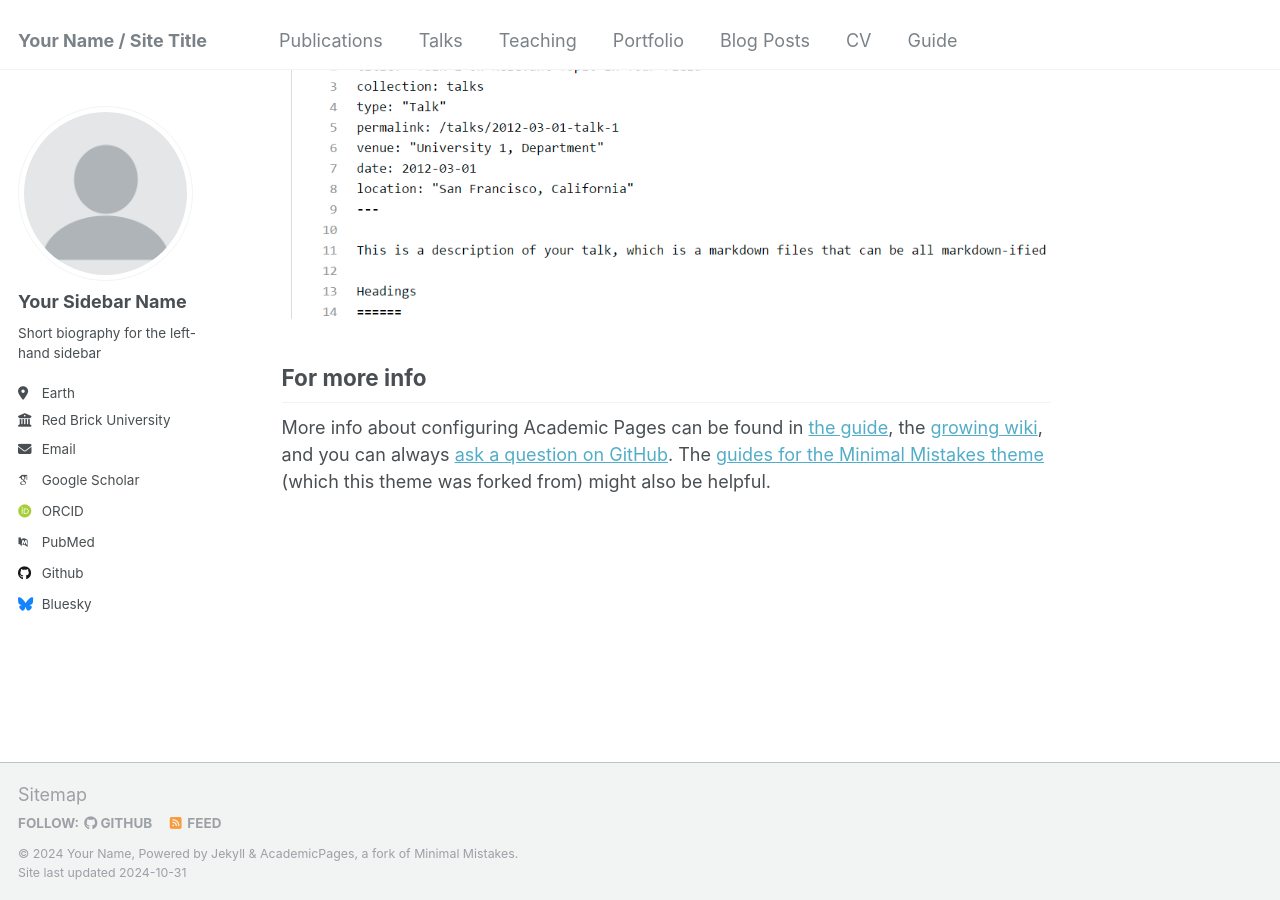
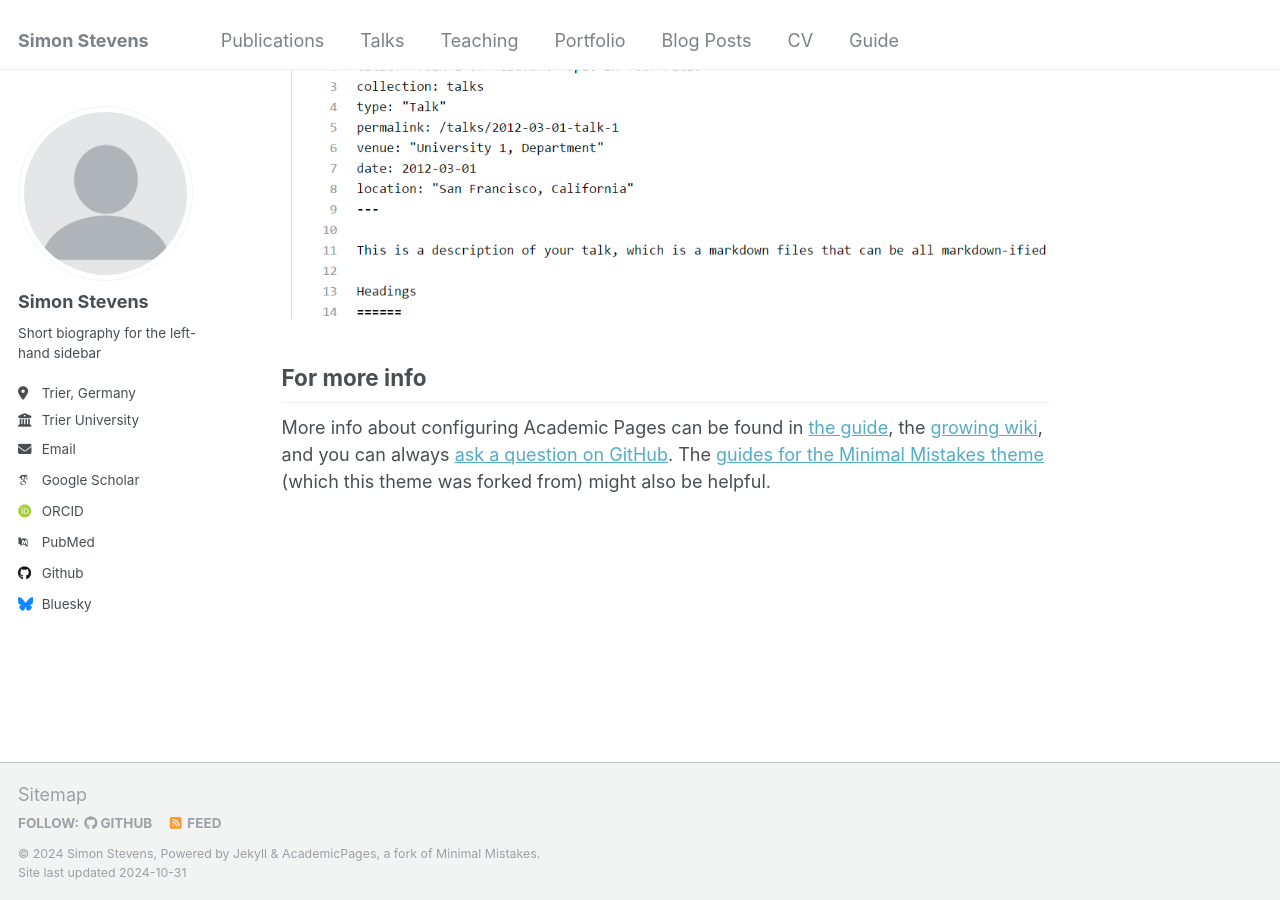
Before and after one commit to simstevens/simstevens.github.io, a Jekyll site: the page built from _pages/about.md, in a window 1280 px wide and 900 px high, scrolled down 2643 px. Built offline with Jekyll 4.4.1, drawn with Linux system fonts in a browser that asks for light colours; some web fonts are replaced.

Commit message:
Update _config.yml

```diff
--- a/_config.yml
+++ b/_config.yml
@@ -8,13 +8,13 @@
 
 # Basic Site Settings
 locale                   : "en-US"
-title                    : "Your Name / Site Title"
+title                    : "Simon Stevens"
 title_separator          : "-"
-name                     : &name "Your Name"
+name                     : &name "Simon Stevens"
 description              : &description "personal description"
-url                      : https://academicpages.github.io # the base hostname & protocol for your site e.g. "https://mmistakes.github.io"
+url                      : https://simstevens.github.io # the base hostname & protocol for your site e.g. "https://simstevens.github.io"
 baseurl                  : "" # the subpath of your site, e.g. "/blog"
-repository               : "academicpages/academicpages.github.io"
+repository               : "simstevens/simstevens.github.io"
 
 # Site Author - The following control what appear as part of the author content on the side bar.
 #               If a field is blank the icon and link will not appear, otherwise it will be shown.
@@ -22,13 +22,13 @@
 author:
   # Biographic information
   avatar           : "profile.png"
-  name             : "Your Sidebar Name"
-  pronouns         : # example: "she/her"
+  name             : "Simon Stevens"
+  pronouns         : # example: "he/him"
   bio              : "Short biography for the left-hand sidebar"
-  location         : "Earth"
-  employer         : "Red Brick University"
+  location         : "Trier, Germany"
+  employer         : "Trier University"
   uri              : # URL
-  email            : "none@example.org"
+  email            : "stevens@uni-trier.de"
 
   # Academic websites
   arxiv            : # URL - Update with the correct link to your profile
```
